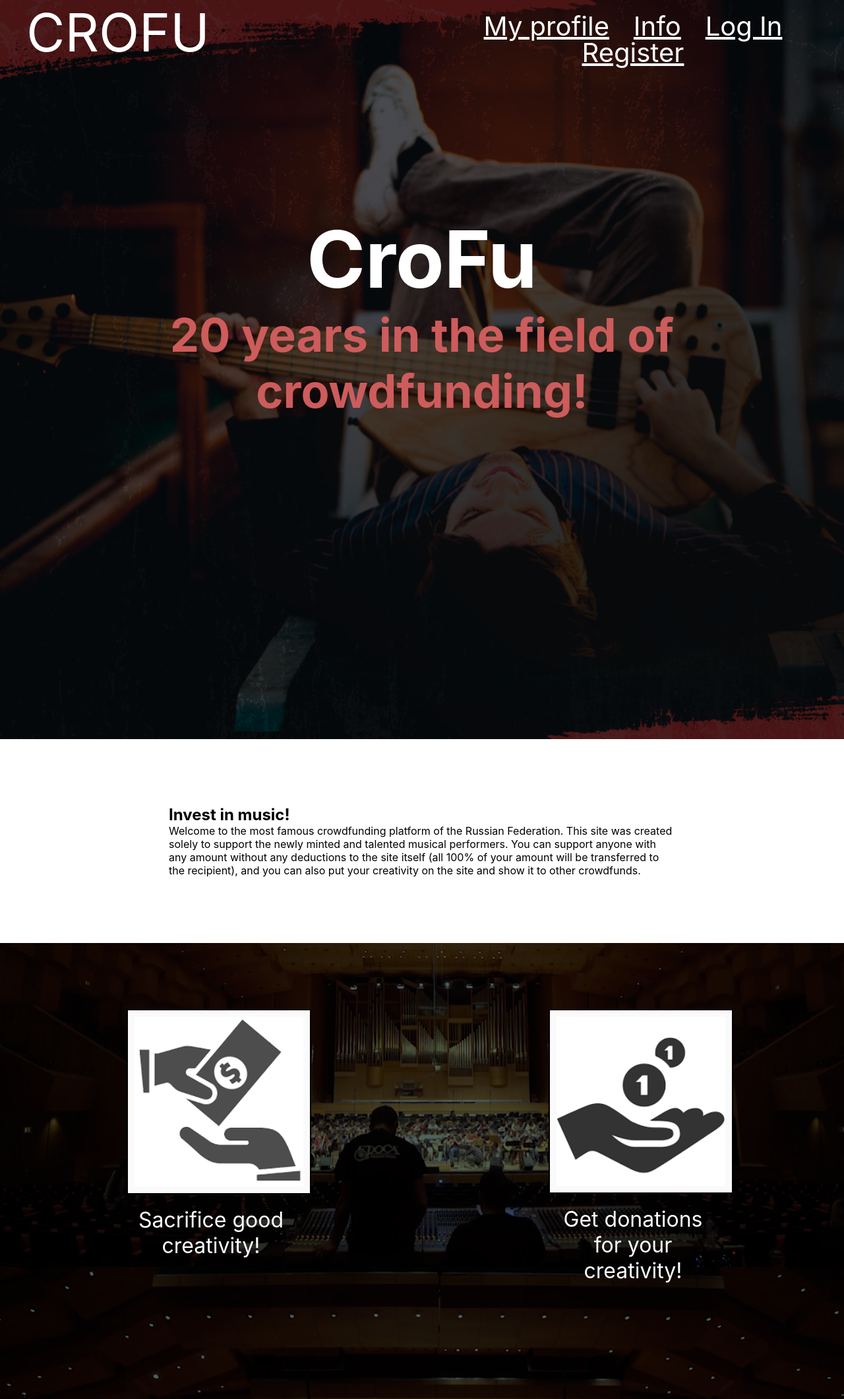
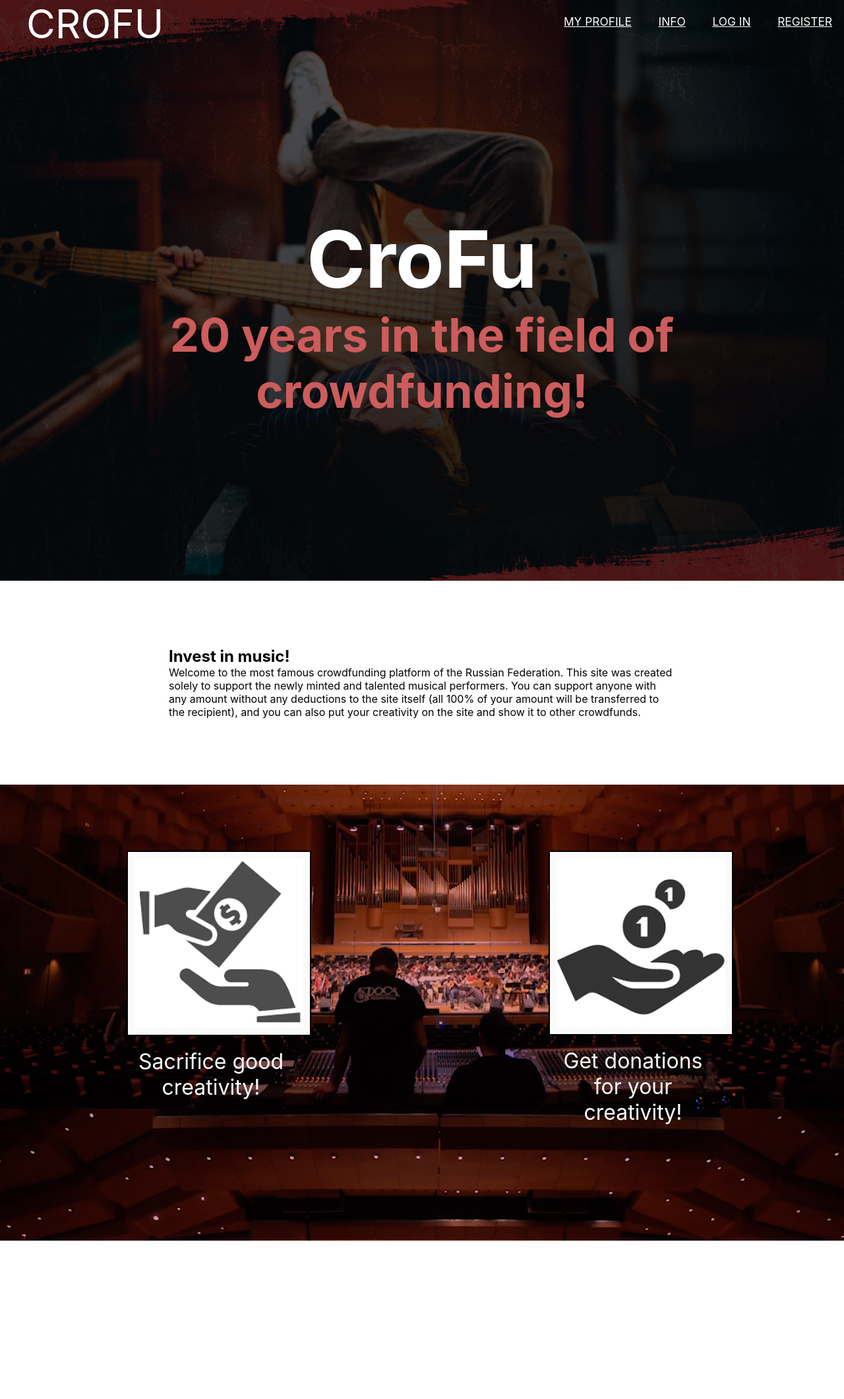
Before and after one commit to maxpavlov9991/CroFu, a PHP site: page / in a window 1280 px wide. Shown: the whole page at 66% size. After the commit the page ends 1880 px from the top, so only its background shows below. Run offline with PHP 8.4, Linux system fonts and the light colour scheme.

Commit message:
final index

```diff
--- a/css/index_style.css
+++ b/css/index_style.css
@@ -28,7 +28,7 @@ header #logotipe {
 }
 
 header #logotipe span {
-    font-size: 60pt;
+    font-size: 45pt;
     font-family: -apple-system, BlinkMacSystemFont, 'Segoe UI', Roboto, Oxygen, Ubuntu, Cantarell, 'Open Sans', 'Helvetica Neue', sans-serif;
 }
 
@@ -41,8 +41,8 @@ header #logotipe span {
 }
 
 #about {
-    text-align: center;
-    font-size: 20pt;
+    text-align: right;
+    font-size: 15pt;
     line-height: 30px;
     margin-bottom: 10px;
 }
@@ -55,14 +55,12 @@ header #logotipe span {
 
 #about > a:hover{
     color: indianred;
-    text-decoration: underline;
 }
 
-
-@media (min-width: 601px) {
+@media (min-width: 671px) {
     #logotipe {
         float: left;
-        width: 15%;
+        width: 30%;
     }
 
     #logotipe span {
@@ -70,15 +68,15 @@ header #logotipe span {
     }
 
     #about {
-        margin-top: 20px;
+        margin-top: 15px;
         float: right;
-        width: 50%;
-        font-size: 30pt;
-        line-height: 40px;
+        width: 70%;
+        font-size: 13pt;
+        line-height: 35px;
     }
 }
 
-@media (max-width: 600px) {
+@media (max-width: 670px) {
     #logotipe{
         text-align: center;
         margin-top: 5px;
@@ -87,14 +85,15 @@ header #logotipe span {
 
     #logotipe span {
         font-size:30pt!important;
-        margin-left: 0px;
+        margin-left: 10px;
+        margin-right: 10px;
     }
 
     #about {
         float: center;
         text-align: center;
         width: 100%;
-        font-size: 15pt;
+        font-size: 13pt;
     }
 
     #about > a {
@@ -104,7 +103,7 @@ header #logotipe span {
 
     #top {
         height:50%!important;
-        padding-top: 70%!important;
+        padding-top: 80%!important;
     }
 
     #top h1 {
@@ -140,7 +139,7 @@ header.fixed #logotipe{
 
 #top {
     width:100%;
-    height: 100%;
+    height: 70%;
     background-image: url(/media/music.png);
     background-blend-mode: multiply;
     background-color: #4a4a4e;
@@ -165,7 +164,7 @@ header.fixed #logotipe{
     background-image: url("/media/studio.png");
     background-attachment: fixed;
     background-blend-mode: multiply;
-    background-color: #4f6458;
+    background-color: #d89a9a;
     background-size: cover;
     text-align: center;
     color: white;
--- a/index.html
+++ b/index.html
@@ -13,10 +13,10 @@
             <span>CROFU</span>
         </div>
         <div id="about">
-            <a href="myprofile.html">My&nbsp;profile</a>
-            <a href="info.html">Info</a>
-            <a href="login.html">Log&nbsp;In</a>
-            <a href="register.html">Register</a>
+            <a href="myprofile.html">MY&nbsp;PROFILE</a>
+            <a href="info.html">INFO</a>
+            <a href="login.html">LOG&nbsp;IN</a>
+            <a href="register.html">REGISTER</a>
         </div>
     </header>
 
```
